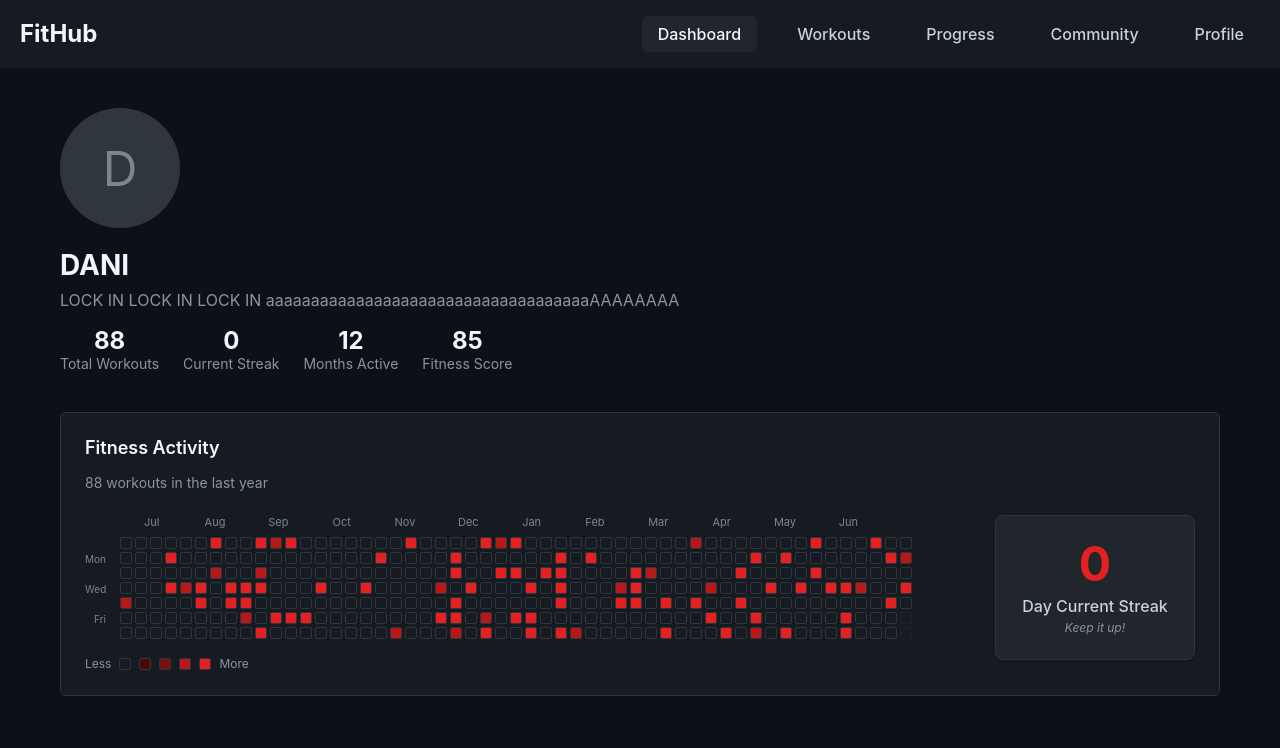
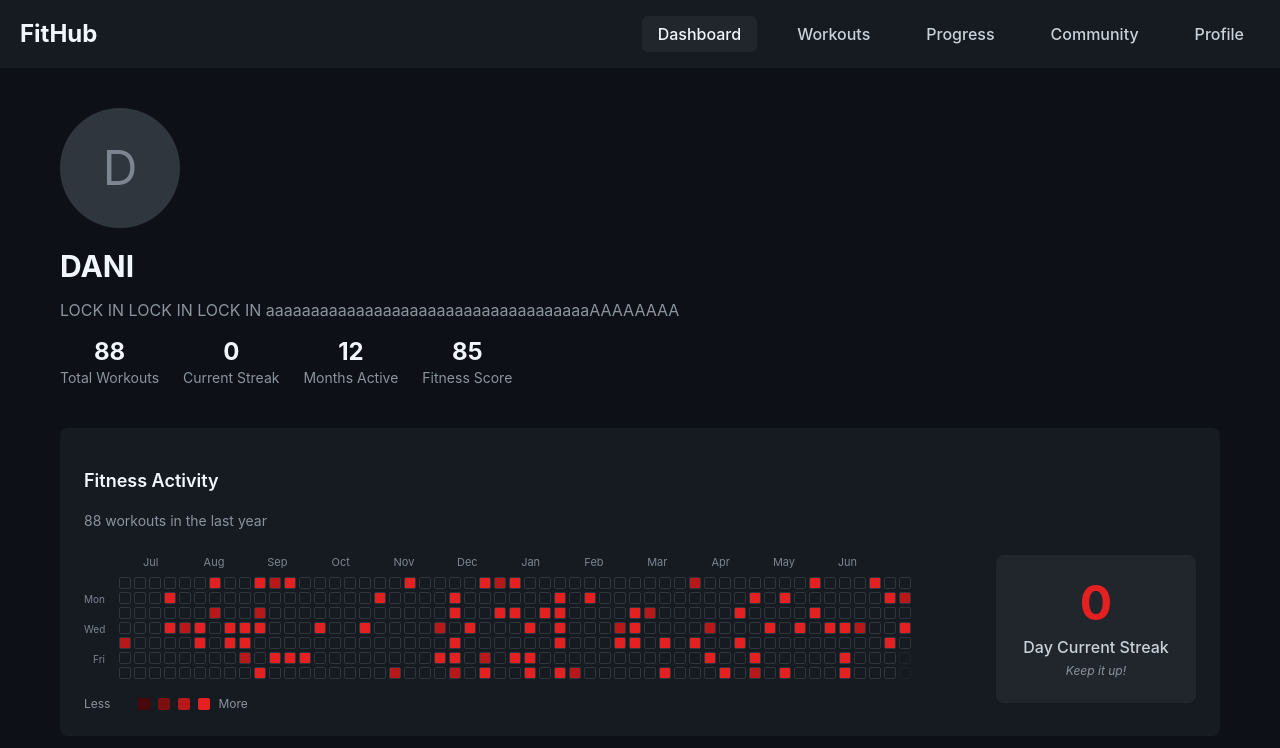
Before and after one commit to danielledonnelly/fithub, a React (Create React App) app: page / in a window 1280 px wide. Shown: the top 748 px of the page. Built offline with nearby package versions, Linux system fonts and the light colour scheme.

Commit message:
get @apply-ed idiot

```diff
--- a/src/components/Profile.js
+++ b/src/components/Profile.js
@@ -2,29 +2,29 @@ import React from 'react';
 
 const Profile = ({ totalWorkouts, currentStreak }) => {
   return (
-    <div className="profile-section">
-      <div className="profile-info">
-        <div className="profile-avatar">D</div>
-        <h1 className="profile-name">DANI</h1>
-        <p className="profile-bio">
+    <div className="flex gap-10 mb-10">
+      <div className="flex-1">
+        <div className="w-[120px] h-[120px] rounded-full bg-[#30363d] flex items-center justify-center text-5xl text-[#7d8590] mb-5">D</div>
+        <h1 className="text-3xl font-bold text-[#f0f6fc] mb-2">DANI</h1>
+        <p className="text-[#8b949e] mb-4">
           LOCK IN LOCK IN LOCK IN aaaaaaaaaaaaaaaaaaaaaaaaaaaaaaaaaaaaAAAAAAAA
         </p>
-        <div className="profile-stats">
-          <div className="stat">
-            <div className="stat-number">{totalWorkouts}</div>
-            <div className="stat-label">Total Workouts</div>
+        <div className="flex gap-6">
+          <div className="flex flex-col items-center">
+            <div className="text-2xl font-bold text-[#f0f6fc]">{totalWorkouts}</div>
+            <div className="text-sm text-[#8b949e]">Total Workouts</div>
           </div>
-          <div className="stat">
-            <div className="stat-number">{currentStreak}</div>
-            <div className="stat-label">Current Streak</div>
+          <div className="flex flex-col items-center">
+            <div className="text-2xl font-bold text-[#f0f6fc]">{currentStreak}</div>
+            <div className="text-sm text-[#8b949e]">Current Streak</div>
           </div>
-          <div className="stat">
-            <div className="stat-number">12</div>
-            <div className="stat-label">Months Active</div>
+          <div className="flex flex-col items-center">
+            <div className="text-2xl font-bold text-[#f0f6fc]">12</div>
+            <div className="text-sm text-[#8b949e]">Months Active</div>
           </div>
-          <div className="stat">
-            <div className="stat-number">85</div>
-            <div className="stat-label">Fitness Score</div>
+          <div className="flex flex-col items-center">
+            <div className="text-2xl font-bold text-[#f0f6fc]">85</div>
+            <div className="text-sm text-[#8b949e]">Fitness Score</div>
           </div>
         </div>
       </div>
--- a/src/index.css
+++ b/src/index.css
@@ -90,25 +90,17 @@ code {
   color: #8b949e;
 }
 
+/* Contribution graph styles */
 .contribution-section {
-  background-color: #161b22;
-  border: 1px solid #30363d;
-  border-radius: 6px;
-  padding: 24px;
-  margin-bottom: 40px;
+  @apply bg-[#161b22] border border-[#30363d] rounded-lg p-6 mb-10;
 }
 
 .contribution-title {
-  font-size: 18px;
-  font-weight: 600;
-  color: #f0f6fc;
-  margin: 0 0 16px 0;
+  @apply text-lg font-semibold text-[#f0f6fc] mb-4;
 }
 
 .contribution-subtitle {
-  font-size: 14px;
-  color: #8b949e;
-  margin: 0 0 24px 0;
+  @apply text-sm text-[#8b949e] mb-6;
 }
 
 .contribution-graph {
@@ -209,85 +201,57 @@ code {
 }
 
 .contribution-content {
-  display: flex;
-  gap: 24px;
-  align-items: flex-start;
+  @apply flex gap-6 items-start;
 }
 
 .contribution-graph-container {
-  flex: 1;
+  @apply flex-1;
 }
 
 .contribution-legend {
-  display: flex;
-  align-items: center;
-  gap: 8px;
-  font-size: 12px;
-  color: #8b949e;
-  margin-top: 16px;
+  @apply flex items-center gap-2 text-xs text-[#8b949e] mt-4;
 }
 
 .legend-item {
-  display: flex;
-  align-items: center;
-  gap: 4px;
+  @apply flex items-center gap-1;
 }
 
 .legend-square {
-  width: 12px;
-  height: 12px;
-  border-radius: 2px;
-  border: 1px solid #30363d;
+  @apply w-3 h-3 rounded-sm border border-[#30363d];
 }
 
 .legend-square.level-0 {
-  background-color: #161b22;
+  @apply bg-[#161b22];
 }
 
 .legend-square.level-1 {
-  background-color: #4a0808;
+  @apply bg-[#4a0808];
 }
 
 .legend-square.level-2 {
-  background-color: #7a1010;
+  @apply bg-[#7a1010];
 }
 
 .legend-square.level-3 {
-  background-color: #b81818;
+  @apply bg-[#b81818];
 }
 
 .legend-square.level-4 {
-  background-color: #e52020;
+  @apply bg-[#e52020];
 }
 
 .current-streak {
-  background-color: #21262d;
-  border: 1px solid #30363d;
-  border-radius: 8px;
-  padding: 24px;
-  text-align: center;
-  min-width: 200px;
-  box-shadow: 0 1px 3px rgba(0, 0, 0, 0.2);
+  @apply bg-[#21262d] border border-[#30363d] rounded-lg p-6 text-center min-w-[200px] shadow-sm;
 }
 
 .streak-number {
-  font-size: 48px;
-  font-weight: bold;
-  color: #e52020;
-  margin: 0 0 8px 0;
-  line-height: 1;
+  @apply text-5xl font-bold text-[#e52020] mb-2 leading-none;
 }
 
 .streak-label {
-  font-size: 16px;
-  color: #c9d1d9;
-  margin: 0 0 4px 0;
-  font-weight: 500;
+  @apply text-base text-[#c9d1d9] mb-1 font-medium;
 }
 
 .streak-description {
-  font-size: 12px;
-  color: #8b949e;
-  margin: 0;
-  font-style: italic;
+  @apply text-xs text-[#8b949e] m-0 italic;
 }
```
